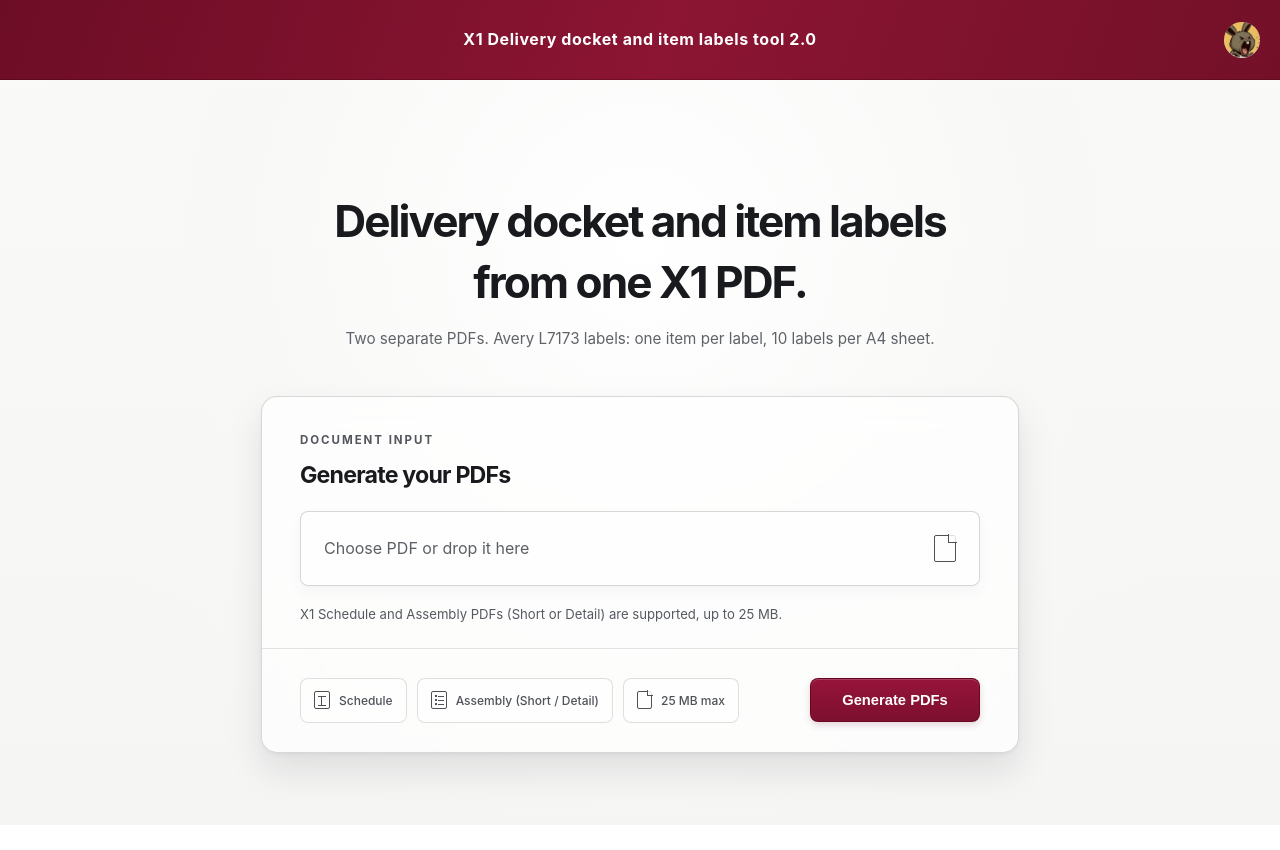
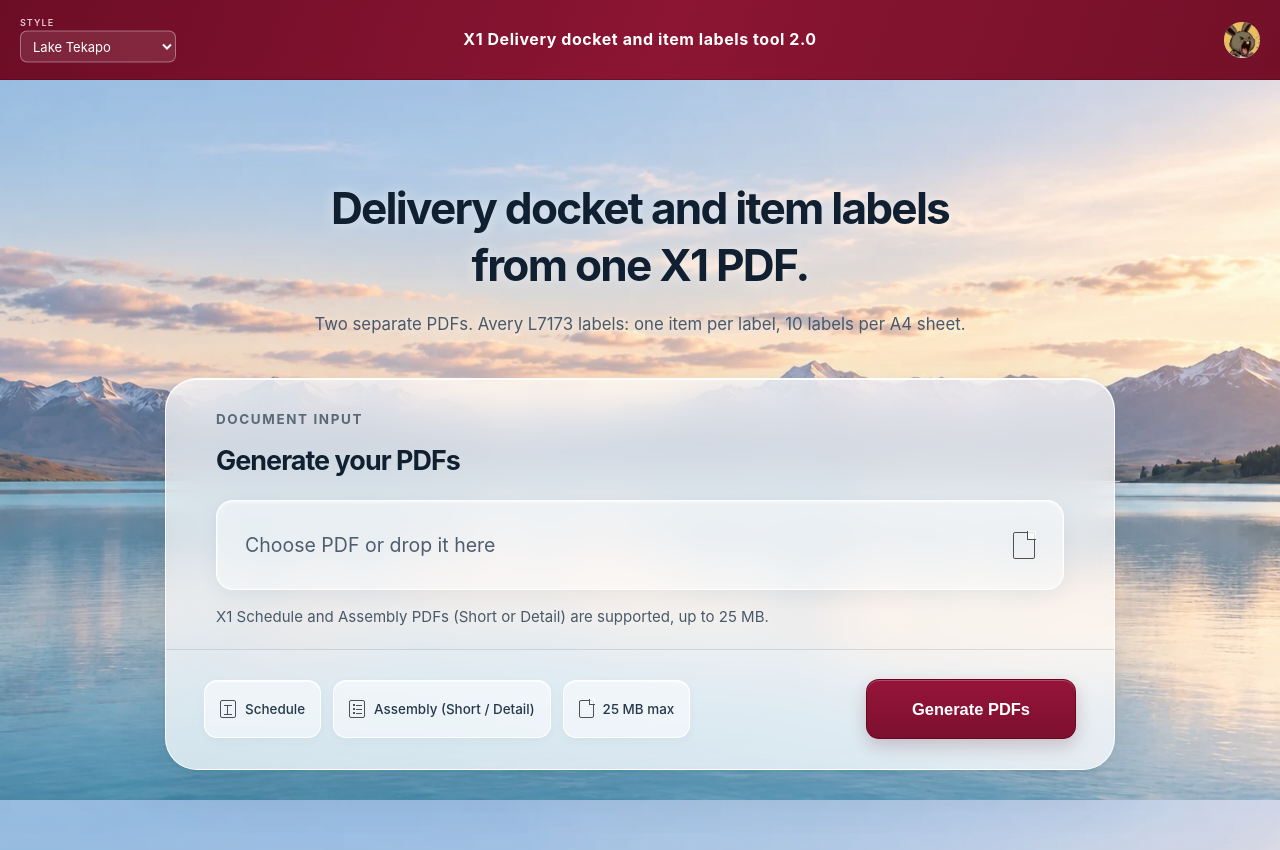
Before and after one commit to leibo314-dotcom/x1-despatch-label-toolkit, a Flask app: page / in a window 1280 px wide. Before the commit the page ends 796 px from the top, so only its background shows below. Run offline with Flask 3, Linux system fonts and the light colour scheme.

Commit message:
Add persistent Standard, Tekapo and Sakura page themes

```diff
--- a/public/styles.css
+++ b/public/styles.css
@@ -10,6 +10,29 @@
   --error-text: #9a2923;
   --shadow: 0 18px 36px rgba(22, 24, 29, 0.1), 0 2px 5px rgba(22, 24, 29, 0.05);
 }
+
+html:is([data-theme="tekapo"], [data-theme="sakura"]) {
+  --bg: #c3d8e1;
+  --text: #102031;
+  --muted: #49596a;
+  --line: rgba(42, 68, 86, 0.15);
+  --tool-line: rgba(42, 68, 86, 0.15);
+  --error-bg: rgba(255, 239, 236, 0.94);
+  --shadow: inset 0 1px 0 rgba(255, 255, 255, 0.96), 0 18px 48px rgba(32, 68, 89, 0.15), 0 2px 6px rgba(32, 68, 89, 0.06);
+  --scenery-image: url("/tekapo-background.webp");
+}
+
+html[data-theme="sakura"] {
+  --bg: #eadde2;
+  --panel: rgba(255, 250, 251, 0.73);
+  --text: #2b2430;
+  --muted: #645963;
+  --line: rgba(92, 57, 73, 0.14);
+  --tool-line: rgba(92, 57, 73, 0.14);
+  --shadow: inset 0 1px 0 rgba(255, 255, 255, 0.96), 0 18px 48px rgba(100, 62, 80, 0.12), 0 2px 6px rgba(100, 62, 80, 0.05);
+  --scenery-image: url("/sakura-background.webp");
+}
+
 
 * {
   box-sizing: border-box;
@@ -26,12 +49,22 @@ body {
   font-family: -apple-system, BlinkMacSystemFont, "SF Pro Text", "Segoe UI", sans-serif;
 }
 
+:where(html[data-theme="tekapo"], html[data-theme="sakura"]) body {
+  background-color: var(--bg);
+  background-image: linear-gradient(180deg, rgba(248, 250, 252, 0.2), rgba(246, 250, 252, 0.06)),
+    var(--scenery-image);
+  background-position: center, center;
+  background-size: cover;
+  background-repeat: no-repeat;
+  background-attachment: fixed;
+}
+
 .test-banner {
   position: relative;
   z-index: 20;
   display: flex;
   min-height: 80px;
-  padding: 14px 76px 13px;
+  padding: 14px 196px 13px;
   align-items: center;
   justify-content: center;
   flex-direction: column;
@@ -56,10 +89,65 @@ body {
   line-height: 1.25;
 }
 
+
+/* The title remains centered on desktop; the original avatar is independent. */
+.theme-picker {
+  position: absolute;
+  top: 50%;
+  left: 20px;
+  width: 156px;
+  display: grid;
+  gap: 4px;
+  transform: translateY(-50%);
+  text-align: left;
+}
+
+.theme-picker > span {
+  color: rgba(255, 255, 255, 0.78);
+  font-size: 9px;
+  font-weight: 600;
+  letter-spacing: 0.12em;
+  line-height: 1;
+  text-transform: uppercase;
+}
+
+.theme-picker select {
+  width: 100%;
+  min-height: 32px;
+  padding: 5px 8px;
+  border: 1px solid rgba(255, 255, 255, 0.35);
+  border-radius: 7px;
+  color: #fff;
+  background-color: rgba(255, 255, 255, 0.1);
+  font: inherit;
+  font-size: 13px;
+  line-height: 1.2;
+  cursor: pointer;
+}
+
+.theme-picker select:hover {
+  background-color: rgba(255, 255, 255, 0.17);
+}
+
+.theme-picker select:focus-visible {
+  outline: 2px solid #fff;
+  outline-offset: 3px;
+}
+
+.theme-picker option {
+  color: #202530;
+  background: #fff;
+}
+
 .shell {
   width: min(900px, calc(100% - 40px));
   margin: 0 auto;
   padding: 111px 0 72px;
+}
+
+:where(html[data-theme="tekapo"], html[data-theme="sakura"]) .shell {
+  width: min(1100px, calc(100% - 48px));
+  padding: 100px 0 80px;
 }
 
 .hero {
@@ -68,6 +156,10 @@ body {
   align-items: center;
   flex-direction: column;
   text-align: center;
+}
+
+:where(html[data-theme="tekapo"], html[data-theme="sakura"]) .hero {
+  margin-bottom: 40px;
 }
 
 .eyebrow {
@@ -90,10 +186,28 @@ body {
   line-height: 1.38;
 }
 
+:where(html[data-theme="tekapo"], html[data-theme="sakura"]) .hero h1 {
+  max-width: 1000px;
+  font-size: clamp(2.08rem, 3.45vw, 3.1rem);
+  font-weight: 720;
+  letter-spacing: -0.04em;
+  line-height: 1.3;
+  text-wrap: balance;
+  text-shadow: 0 1px 14px rgba(255, 255, 255, 0.6);
+}
+
 .lede {
   margin: 16px 0 0;
   color: var(--muted);
   font-size: 0.95rem;
+}
+
+:where(html[data-theme="tekapo"], html[data-theme="sakura"]) .lede {
+  max-width: 870px;
+  font-size: 1.05rem;
+  line-height: 1.6;
+  overflow-wrap: anywhere;
+  text-shadow: 0 1px 8px rgba(255, 255, 255, 0.85);
 }
 
 .card {
@@ -110,12 +224,25 @@ body {
   -webkit-backdrop-filter: blur(24px) saturate(112%);
 }
 
+:where(html[data-theme="tekapo"], html[data-theme="sakura"]) .card {
+  width: min(950px, 100%);
+  padding: 32px 50px 0;
+  border: 1px solid rgba(255, 255, 255, 0.92);
+  border-radius: 32px;
+  backdrop-filter: blur(22px) saturate(108%);
+  -webkit-backdrop-filter: blur(22px) saturate(108%);
+}
+
 .card-header {
   display: flex;
   margin-bottom: 22px;
   align-items: flex-start;
   justify-content: space-between;
   gap: 24px;
+}
+
+:where(html[data-theme="tekapo"], html[data-theme="sakura"]) .card-header {
+  margin-bottom: 24px;
 }
 
 .section-kicker {
@@ -126,11 +253,25 @@ body {
   letter-spacing: 0.17em;
 }
 
+:where(html[data-theme="tekapo"], html[data-theme="sakura"]) .section-kicker {
+  margin: 0 0 16px;
+  color: #5b6876;
+  font-size: 0.84rem;
+  letter-spacing: 0.12em;
+  line-height: 1.3;
+}
+
 .card-header h2 {
   margin: 0;
   font-size: clamp(1.25rem, 2.1vw, 1.45rem);
   font-weight: 680;
   letter-spacing: -0.035em;
+}
+
+:where(html[data-theme="tekapo"], html[data-theme="sakura"]) .card-header h2 {
+  font-size: clamp(1.4rem, 2.1vw, 1.9rem);
+  font-weight: 720;
+  line-height: 1.2;
 }
 
 .upload-form {
@@ -153,10 +294,24 @@ body {
   transition: border-color 0.18s ease, background 0.18s ease;
 }
 
+:where(html[data-theme="tekapo"], html[data-theme="sakura"]) .file-picker {
+  min-height: 90px;
+  padding: 0 28px;
+  border: 1px solid rgba(255, 255, 255, 0.96);
+  border-radius: 17px;
+  background: rgba(255, 255, 255, 0.48);
+  box-shadow: inset 0 1px 3px rgba(255, 255, 255, 0.8), 0 6px 18px rgba(37, 64, 83, 0.06);
+}
+
 .file-picker:hover,
 .file-picker:focus-within {
   border-color: rgba(111, 14, 39, 0.42);
   background: rgba(255, 255, 255, 0.56);
+}
+
+:where(html[data-theme="tekapo"], html[data-theme="sakura"]) .file-picker:hover,
+:where(html[data-theme="tekapo"], html[data-theme="sakura"]) .file-picker:focus-within {
+  background: rgba(255, 255, 255, 0.7);
 }
 
 .file-picker.is-dragging {
@@ -187,6 +342,11 @@ body {
   font-weight: 430;
   text-overflow: ellipsis;
   white-space: nowrap;
+}
+
+:where(html[data-theme="tekapo"], html[data-theme="sakura"]) .file-picker-name {
+  color: #4f5e6f;
+  font-size: 1.22rem;
 }
 
 .file-picker input {
@@ -227,6 +387,12 @@ body {
   line-height: 1.5;
 }
 
+:where(html[data-theme="tekapo"], html[data-theme="sakura"]) .dropzone-copy {
+  margin: 16px 0 20px;
+  color: var(--muted);
+  font-size: 0.94rem;
+}
+
 .form-footer {
   display: flex;
   min-height: 104px;
@@ -238,11 +404,24 @@ body {
   border-top: 1px solid rgba(46, 49, 54, 0.13);
 }
 
+:where(html[data-theme="tekapo"], html[data-theme="sakura"]) .form-footer {
+  min-height: 120px;
+  margin: 0 -50px;
+  padding: 24px 38px;
+  gap: 20px;
+  border-top: 1px solid var(--line);
+  background: rgba(237, 246, 251, 0.13);
+}
+
 .format-list {
   display: flex;
   align-items: center;
   flex-wrap: wrap;
   gap: 10px;
+}
+
+:where(html[data-theme="tekapo"], html[data-theme="sakura"]) .format-list {
+  gap: 12px;
 }
 
 .format-list span {
@@ -257,6 +436,18 @@ body {
   background: rgba(255, 255, 255, 0.38);
   font-size: 0.75rem;
   font-weight: 480;
+}
+
+:where(html[data-theme="tekapo"], html[data-theme="sakura"]) .format-list span {
+  min-height: 58px;
+  padding: 11px 15px;
+  border: 1px solid rgba(255, 255, 255, 0.95);
+  border-radius: 13px;
+  color: #26384b;
+  background: rgba(255, 255, 255, 0.53);
+  box-shadow: inset 0 1px rgba(255, 255, 255, 0.85), 0 3px 10px rgba(37, 64, 83, 0.04);
+  font-size: 0.84rem;
+  font-weight: 500;
 }
 
 .format-icon {
@@ -336,6 +527,16 @@ body {
   text-decoration: none;
   cursor: pointer;
   transition: background 0.18s ease, transform 0.18s ease;
+}
+
+:where(html[data-theme="tekapo"], html[data-theme="sakura"]) .primary-btn {
+  min-width: 210px;
+  min-height: 60px;
+  padding: 15px 24px;
+  flex-shrink: 0;
+  border-radius: 13px;
+  box-shadow: inset 0 1px rgba(255, 255, 255, 0.24), 0 7px 18px rgba(85, 9, 30, 0.2);
+  font-size: 1.03rem;
 }
 
 .primary-btn:hover {
--- /dev/null
+++ b/public/theme.js
@@ -0,0 +1,36 @@
+(() => {
+  const storageKey = 'x1-page-theme';
+  const themes = new Set(['standard', 'tekapo', 'sakura']);
+  let theme = 'tekapo';
+
+  try {
+    const saved = localStorage.getItem(storageKey);
+    if (themes.has(saved)) theme = saved;
+  } catch {
+    // The page remains usable when browser storage is unavailable.
+  }
+
+  document.documentElement.dataset.theme = theme;
+
+  const bindPicker = () => {
+    document.querySelectorAll('[data-theme-select]').forEach((picker) => {
+      picker.value = theme;
+      picker.addEventListener('change', () => {
+        if (!themes.has(picker.value)) return;
+        theme = picker.value;
+        document.documentElement.dataset.theme = theme;
+        try {
+          localStorage.setItem(storageKey, theme);
+        } catch {
+          // Changing the current page does not depend on saving the preference.
+        }
+      });
+    });
+  };
+
+  if (document.readyState === 'loading') {
+    document.addEventListener('DOMContentLoaded', bindPicker, { once: true });
+  } else {
+    bindPicker();
+  }
+})();
--- /dev/null
+++ b/templates/_banner.html
@@ -0,0 +1,12 @@
+<aside class="test-banner" aria-label="Application title">
+  <label class="theme-picker">
+    <span>Style</span>
+    <select data-theme-select aria-label="Page style">
+      <option value="standard">Standard</option>
+      <option value="tekapo">Lake Tekapo</option>
+      <option value="sakura">Sakura</option>
+    </select>
+  </label>
+  <span class="test-banner-badge">X1 Delivery docket and item labels tool 2.0</span>
+  <span class="banner-avatar" aria-hidden="true"><img src="/banner-avatar.png" width="112" height="116" alt=""></span>
+</aside>
--- a/templates/error.html
+++ b/templates/error.html
@@ -1,3 +1,3 @@
 <!doctype html><html lang="en"><meta charset="utf-8"><meta name="viewport" content="width=device-width, initial-scale=1">
-<title>Test tools — upload needed</title><link rel="stylesheet" href="/styles.css">
-<body><main class="shell"><section class="card"><h1>{{ message }}</h1><a href="/">Return to upload</a></section></main></body></html>
+<title>Test tools — upload needed</title><script src="/theme.js"></script><link rel="stylesheet" href="/styles.css">
+<body>{% include '_banner.html' %}<main class="shell"><section class="card"><h1>{{ message }}</h1><a href="/">Return to upload</a></section></main></body></html>
--- a/templates/index.html
+++ b/templates/index.html
@@ -4,16 +4,14 @@
   <meta charset="utf-8">
   <meta name="viewport" content="width=device-width, initial-scale=1">
   <title>X1 Despatch Label Web App</title>
+  <script src="/theme.js"></script>
   <link rel="stylesheet" href="/styles.css">
 </head>
 <body>
-  <aside class="test-banner" aria-label="Application title">
-    <span class="test-banner-badge">X1 Delivery docket and item labels tool 2.0</span>
-    <span class="banner-avatar" aria-hidden="true"><img src="/banner-avatar.png" width="112" height="116" alt=""></span>
-  </aside>
+  {% include '_banner.html' %}
   <main class="shell">
     <section class="hero">
-      <h1>Delivery docket and item labels<br>from one X1 PDF.</h1>
+      <h1>Delivery docket and item labels <br>from one X1 PDF.</h1>
       <p class="lede">Two separate PDFs. Avery L7173 labels: one item per label, 10 labels per A4 sheet.</p>
     </section>
 
--- a/templates/result.html
+++ b/templates/result.html
@@ -1,7 +1,7 @@
 <!doctype html>
 <html lang="en"><head><meta charset="utf-8"><meta name="viewport" content="width=device-width, initial-scale=1">
-<title>FMI Delivery PDF — Test</title><link rel="stylesheet" href="/styles.css"></head><body>
-<aside class="test-banner" aria-label="Application title"><span class="test-banner-badge">X1 Delivery docket and item labels tool 2.0</span><span class="banner-avatar" aria-hidden="true"><img src="/banner-avatar.png" width="112" height="116" alt=""></span></aside>
+<title>FMI Delivery PDF — Test</title><script src="/theme.js"></script><link rel="stylesheet" href="/styles.css"></head><body>
+{% include '_banner.html' %}
 <main class="shell" data-job="{{ job_id }}">
 <section class="hero"><p class="eyebrow">Your PDFs</p><h1>Delivery docket &amp; item labels</h1><p class="lede">{{ source_name }}</p></section>
 <div class="output-grid">
```
Also changed, not shown: other parts of public/styles.css (+177 -1 lines), public/sakura-background.webp (added), public/tekapo-background.webp (added).
